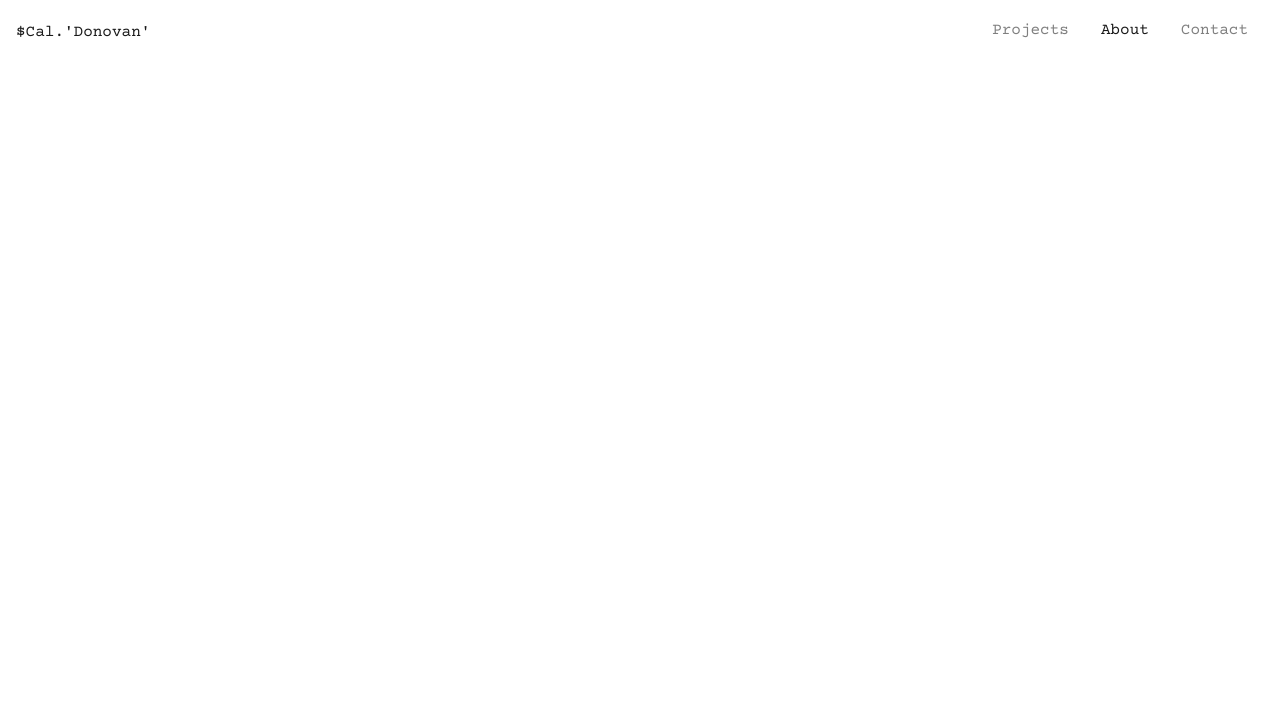
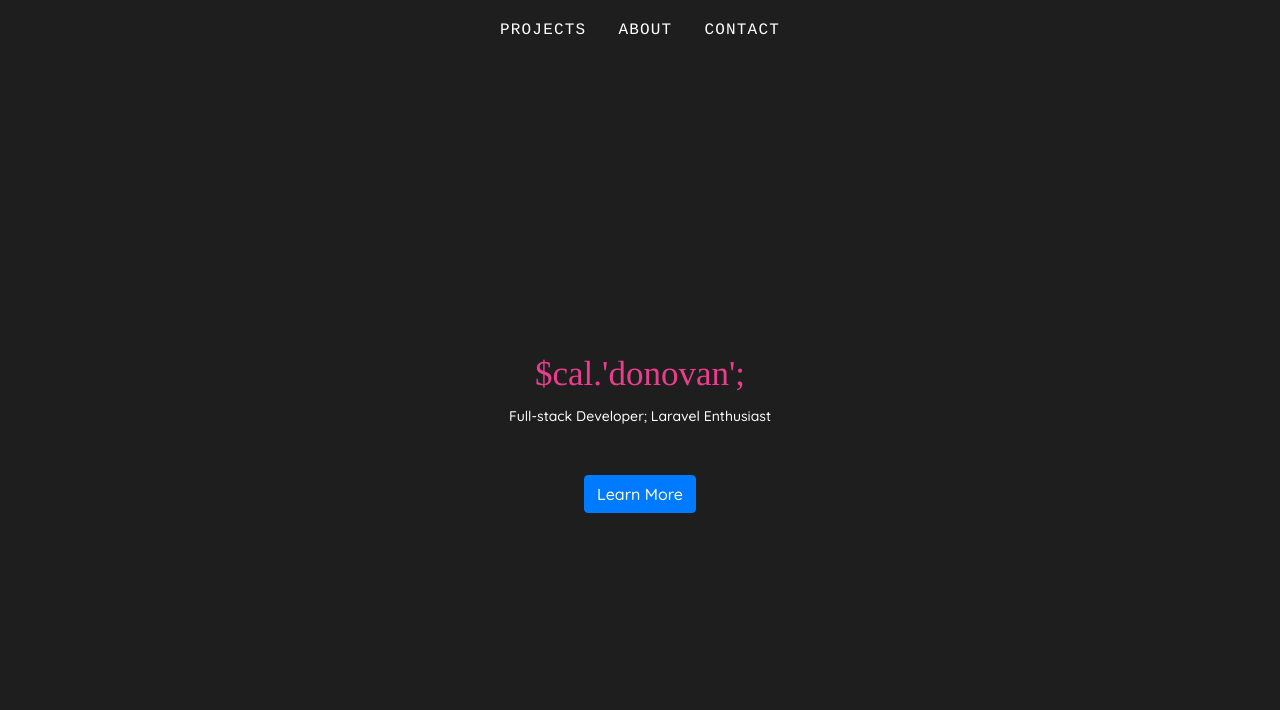
Before and after one commit to caldonovan/caldonovan.github.io, a website: page index.html in a window 1280 px wide. Drawn offline with nearby package versions, Linux system fonts and the light colour scheme.

Commit message:
:construction: Testing some minimal designs.

```diff
--- /dev/null
+++ b/css/custom.scss
@@ -0,0 +1,72 @@
+@import url('https://fonts.googleapis.com/css2?family=Quicksand:wght@500&display=swap');
+@import url('https://fonts.googleapis.com/css2?family=Courier+Prime&display=swap');
+@import url('../fonts/cpc.ttf');
+
+* {
+  font-family: 'Quicksand', -apple-system, BlinkMacSystemFont, 'Segoe UI', Roboto, Oxygen, Ubuntu, Cantarell, 'Open Sans', 'Helvetica Neue', sans-serif;
+  font-size: 16px;
+  font-weight: 500;
+  text-rendering: geometricPrecision;
+  box-sizing: border-box;
+  margin: 0;
+  padding: 0;
+}
+
+html {
+  background-color: #1e1e1e;
+}
+
+body {
+  backdrop-filter: blur(4px);
+}
+
+span {
+  font-family: 'Courier Prime Code', Courier, monospace;
+  text-transform: uppercase;
+  letter-spacing: 1.2px;
+  text-rendering: geometricPrecision;
+}
+
+h1 > span {
+  font-size: 36px;
+}
+
+small {
+  font-size: 14px;
+}
+
+code {
+  font-family: 'Courier Prime Code';
+}
+
+#bs-override .scorecard {
+  box-shadow: none;
+  border: 1px solid #dadce0;
+  border-radius: 8px;
+}
+
+#site-header {
+  // Calculate the header height by deducting the navbar height
+  height: calc(100vh - 58px);
+  width: 100%;
+  min-height: 40rem;
+}
+
+.navbar-dark .navbar-nav .nav-link:focus,
+.navbar-dark .navbar-nav .nav-link:hover {
+  color: black;
+}
+
+.fade-in {
+  animation: fadeIn ease 3s;
+}
+
+@keyframes fadeIn {
+  0% {
+    opacity: 0;
+  }
+
+  100% {
+    opacity: 1;
+  }
+}
--- a/css/main.scss
+++ /dev/null
@@ -1,45 +0,0 @@
-@import url('https://fonts.googleapis.com/css2?family=Quicksand:wght@500&display=swap');
-@import url('https://fonts.googleapis.com/css2?family=Courier+Prime&display=swap');
-
-* {
-  font-family: 'Quicksand', -apple-system, BlinkMacSystemFont, 'Segoe UI', Roboto, Oxygen, Ubuntu, Cantarell, 'Open Sans', 'Helvetica Neue', sans-serif;
-  font-size: 16px;
-  font-weight: 500;
-  text-rendering: geometricPrecision;
-  box-sizing: border-box;
-  margin: 0;
-  padding: 0;
-}
-
-body {
-  background-color: #f8f9fa;
-}
-
-html {
-  height: 100%;
-}
-
-span {
-  font-family: 'Courier Prime', Courier, monospace;
-
-}
-
-main {
-  height: 600px;
-}
-
-.cover-image {
-  background: url('/img/header.jpg') no-repeat center center;
-  background-size: cover;
-  height: 100%;
-}
-
-.nav-transparent {
-  background-color: transparent;
-}
-
-#bs-override .scorecard {
-  box-shadow: none;
-  border: 1px solid #dadce0;
-  border-radius: 8px;
-}
--- a/index.html
+++ b/index.html
@@ -5,10 +5,9 @@
   <meta name="viewport" content="width=device-width, initial-scale=1.0">
 
   <!-- TODO: Clean up un-necessary imports -->
-  <link rel="stylesheet" href="/css/main.css">
-  <link rel="stylesheet" href="https://fonts.googleapis.com/css?family=Roboto:300,400,500,700|Material+Icons">
   <link rel="stylesheet" href="https://stackpath.bootstrapcdn.com/bootstrap/4.5.0/css/bootstrap.min.css"
     integrity="sha384-9aIt2nRpC12Uk9gS9baDl411NQApFmC26EwAOH8WgZl5MYYxFfc+NcPb1dKGj7Sk" crossorigin="anonymous">
+  <link rel="stylesheet" href="/css/custom.css">
 
 
   <script src="https://code.jquery.com/jquery-3.5.1.slim.min.js"
@@ -23,43 +22,42 @@
 
   <title>Cal Donovan</title>
 </head>
-<body>
+<body class="bg-transparent fade-in">
 
-  <nav class="navbar navbar-expand-lg navbar-light nav-transparent justify-content-between">
-    <a class="navbar-brand" href="#"><b><span>$Cal.'Donovan'</span></b></a>
+  <nav class="navbar navbar-expand-lg navbar-dark bg-transparent">
     <button class="navbar-toggler" type="button" data-toggle="collapse" data-target="#navbarText"
       aria-controls="navbarText" aria-expanded="false" aria-label="Toggle navigation">
       <span class="navbar-toggler-icon"></span>
     </button>
     <div class="collapse navbar-collapse" id="navbarText">
-      <ul class="navbar-nav ml-auto">
+      <ul class="navbar-nav mx-auto">
         <li class="nav-item mx-2">
-          <a class="nav-link" href="#"><span>Projects</span></a>
-        </li>
-        <li class="nav-item mx-2 active">
-          <a class="nav-link" href="#"><span>About</span> <span class="sr-only">(current)</span></a>
+          <a class="nav-link text-white" href="#"><span>Projects</span></a>
         </li>
         <li class="nav-item mx-2">
-          <a class="nav-link" href="#"><span>Contact</span></a>
+          <a class="nav-link text-white" href="#"><span>About</span></a>
+        </li>
+        <li class="nav-item mx-2">
+          <a class="nav-link text-white" href="#"><span>Contact</span></a>
         </li>
       </ul>
     </div>
   </nav>
 
-  <header>
-
-  </header>
-
-  <main id="bs-override">
-    <div class="mt-5 container">
-      <div class="row">
-        <div class="col-md-12">
-          <div class="text-center">
-          </div>
+  <header id="site-header">
+    <div class="container h-100 text-center">
+      <div class="row h-100 text-white">
+        <div id="masthead" class="col-md-12 my-auto">
+          <h1><code>$cal.'donovan';</code></h1>
+          <small>Full-stack Developer; Laravel Enthusiast</small>
+          <br>
+          <button class="btn btn-primary mt-5">Learn More</button>
         </div>
       </div>
     </div>
-  </main>
+  </header>
+
+  <main></main>
 
 </body>
 </html>
```
Also changed, not shown: css/custom.css (added), css/main.css (deleted), fonts/cpc.ttf (added), 1 other file.
